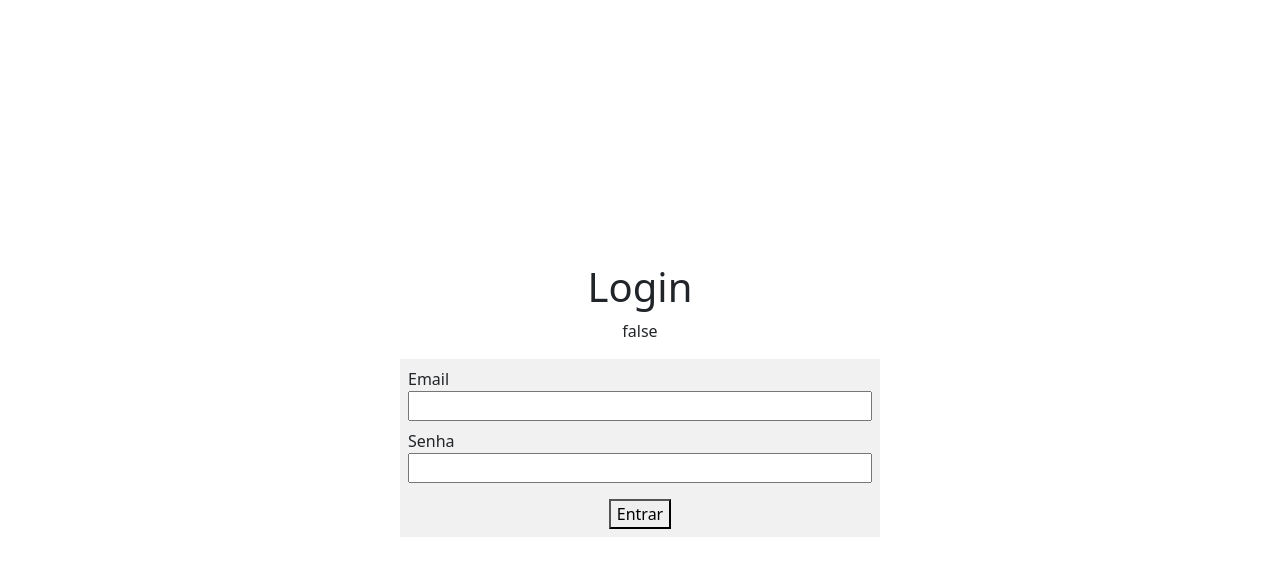
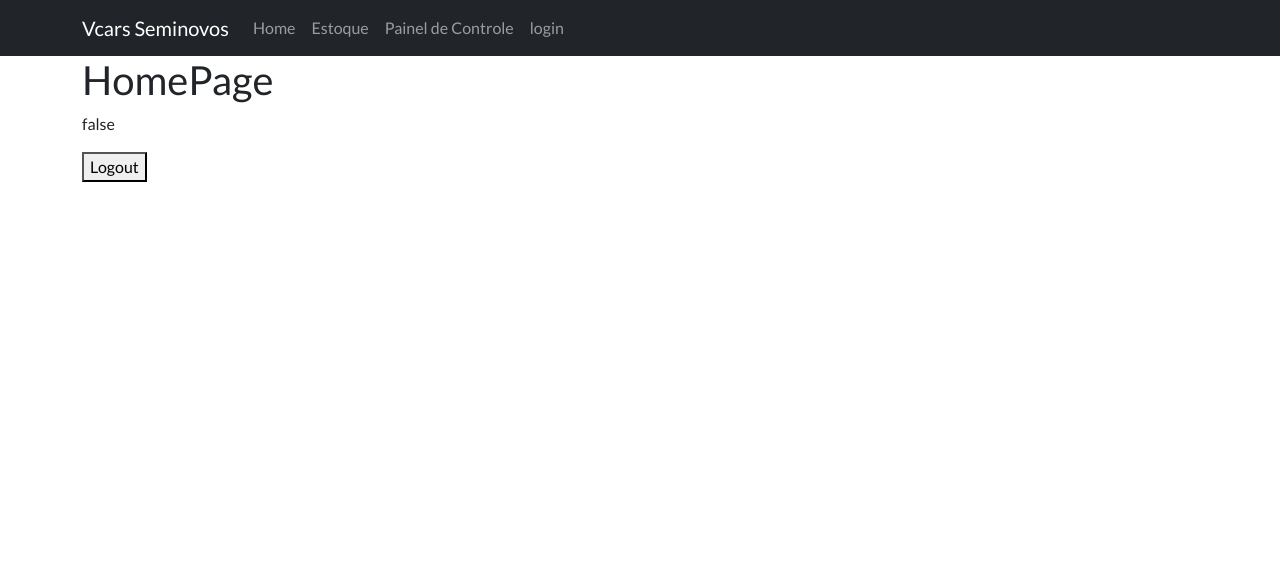
Before and after one commit to VictorLheredia/vcars_frontend, a React (Create React App) app: page / in a window 1280 px wide. Before the commit this address led to /login. Shown: the top 576 px of the page. Built offline with nearby package versions, Linux system fonts and the light colour scheme.

Commit message:
Ajuste na estrutura Routes

```diff
--- a/public/index.html
+++ b/public/index.html
@@ -1,9 +1,15 @@
 <!DOCTYPE html>
-<html lang="en">
+<html lang="pt-br">
   <head>
     <meta charset="utf-8" />
     <link rel="icon" href="%PUBLIC_URL%/favicon.ico" />
     <meta name="viewport" content="width=device-width, initial-scale=1" />
+    <link rel="preconnect" href="https://fonts.googleapis.com" />
+    <link rel="preconnect" href="https://fonts.gstatic.com" crossorigin />
+    <link
+      href="https://fonts.googleapis.com/css2?family=Lato:ital,wght@0,100;0,300;0,400;0,700;0,900;1,100;1,300;1,400;1,700;1,900&display=swap"
+      rel="stylesheet"
+    />
     <title>Vcars Seminovos</title>
   </head>
   <body>
--- a/src/App.jsx
+++ b/src/App.jsx
@@ -1,16 +1,15 @@
-import "bootstrap/dist/css/bootstrap.min.css";
+import { Outlet } from "react-router-dom";
 import { Container } from "react-bootstrap";
 
-import AppRoutes from "./AppRoutes";
+import Header from "./layouts/Header";
 
-function App() {
+export default function App() {
   return (
-    <div className="App">
+    <>
+      <Header></Header>
       <Container>
-        <AppRoutes></AppRoutes>
+        <Outlet></Outlet>
       </Container>
-    </div>
+    </>
   );
 }
-
-export default App;
--- a/src/AppRoutes.jsx
+++ b/src/AppRoutes.jsx
@@ -2,22 +2,25 @@ import { BrowserRouter, Routes, Route } from "react-router-dom";
 import { AuthProvider } from "./contexts/Auth";
 import { Private } from "./contexts/Private";
 
-import HomePage from "./pages/HomePage.jsx";
-import StockPage from "./pages/StockPage"
+import App from "./App";
+import HomePage from "./pages/HomePage";
+import StockPage from "./pages/StockPage";
 import LoginPage from "./pages/LoginPage";
 import CarsList from "./pages/control/CarsList";
-import CarEdit from "./pages/control/CarEdit"
+import CarEdit from "./pages/control/CarEdit";
 
 export default function AppRoutes() {
   return (
     <BrowserRouter>
       <AuthProvider>
         <Routes>
-          <Route path="/" element={<Private><HomePage /></Private>}/>
-          <Route path="/estoque" element={<StockPage />} />
-          <Route path="/login" element={<LoginPage />} />
-          <Route path="/painel/lista" element={<CarsList />} />
-          <Route path="/painel/editar/:carId" element={<CarEdit />} />
+          <Route path="/" element={<App />}>
+            <Route index element={<HomePage />} />
+            <Route path="/estoque" element={<StockPage />} />
+            <Route path="/login" element={<LoginPage />} />
+            <Route path="/painel/lista" element={<CarsList />} />
+            <Route path="/painel/editar/:carId" element={<CarEdit />} />
+          </Route>
         </Routes>
       </AuthProvider>
     </BrowserRouter>
--- a/src/index.js
+++ b/src/index.js
@@ -1,11 +1,12 @@
 import React from "react";
 import ReactDOM from "react-dom/client";
+import AppRoutes from "./AppRoutes";
 import "./styles/index.css";
-import App from "./App";
+import "bootstrap/dist/css/bootstrap.min.css";
 
 const root = ReactDOM.createRoot(document.getElementById("root"));
 root.render(
   <React.StrictMode>
-    <App />
+    <AppRoutes />
   </React.StrictMode>
 );
--- /dev/null
+++ b/src/layouts/Header.jsx
@@ -0,0 +1,31 @@
+import { Navbar, Container, Nav } from "react-bootstrap";
+import { Link } from "react-router-dom";
+
+export default function Header() {
+  return (
+    <Navbar bg="dark" variant="dark" expand="lg">
+      <Container>
+        <Link className="navbar-brand" to="/">
+          Vcars Seminovos
+        </Link>
+        <Navbar.Toggle aria-controls="basic-navbar-nav" />
+        <Navbar.Collapse id="basic-navbar-nav">
+          <Nav className="me-auto">
+            <Link className="nav-link" to="/">
+              Home
+            </Link>
+            <Link className="nav-link" to="/estoque">
+              Estoque
+            </Link>
+            <Link className="nav-link" to="/painel">
+              Painel de Controle
+            </Link>
+            <Link className="nav-link" to="/login">
+              login
+            </Link>
+          </Nav>
+        </Navbar.Collapse>
+      </Container>
+    </Navbar>
+  );
+}
--- a/src/styles/index.css
+++ b/src/styles/index.css
@@ -1,3 +1,7 @@
+*{
+  font-family: 'Lato', sans-serif;
+}
+
 html {
     box-sizing: border-box;
 }
@@ -15,8 +19,3 @@ body {
   -webkit-font-smoothing: antialiased;
   -moz-osx-font-smoothing: grayscale;
 }
-
-code {
-  font-family: source-code-pro, Menlo, Monaco, Consolas, 'Courier New',
-    monospace;
-}
```
